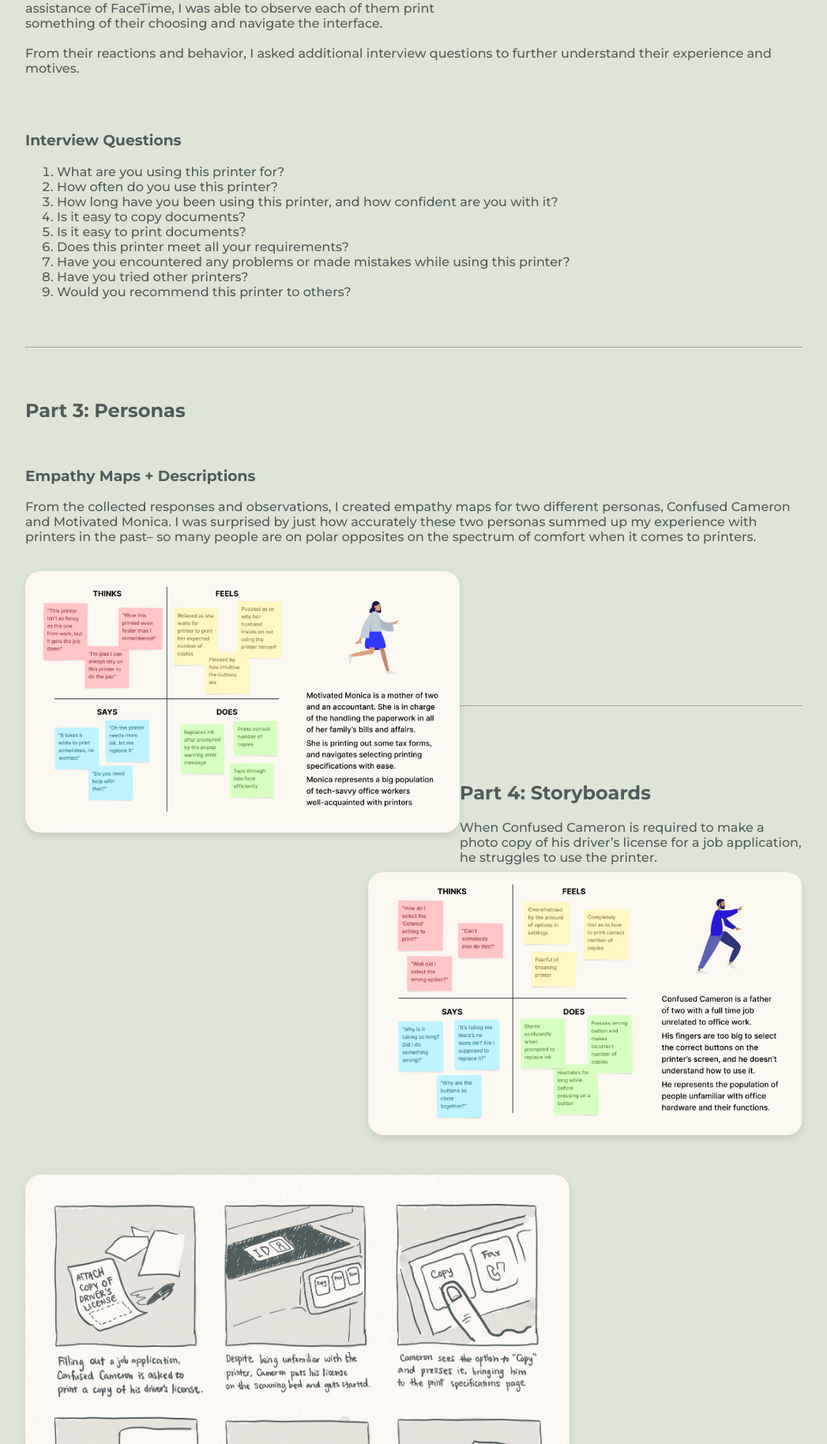
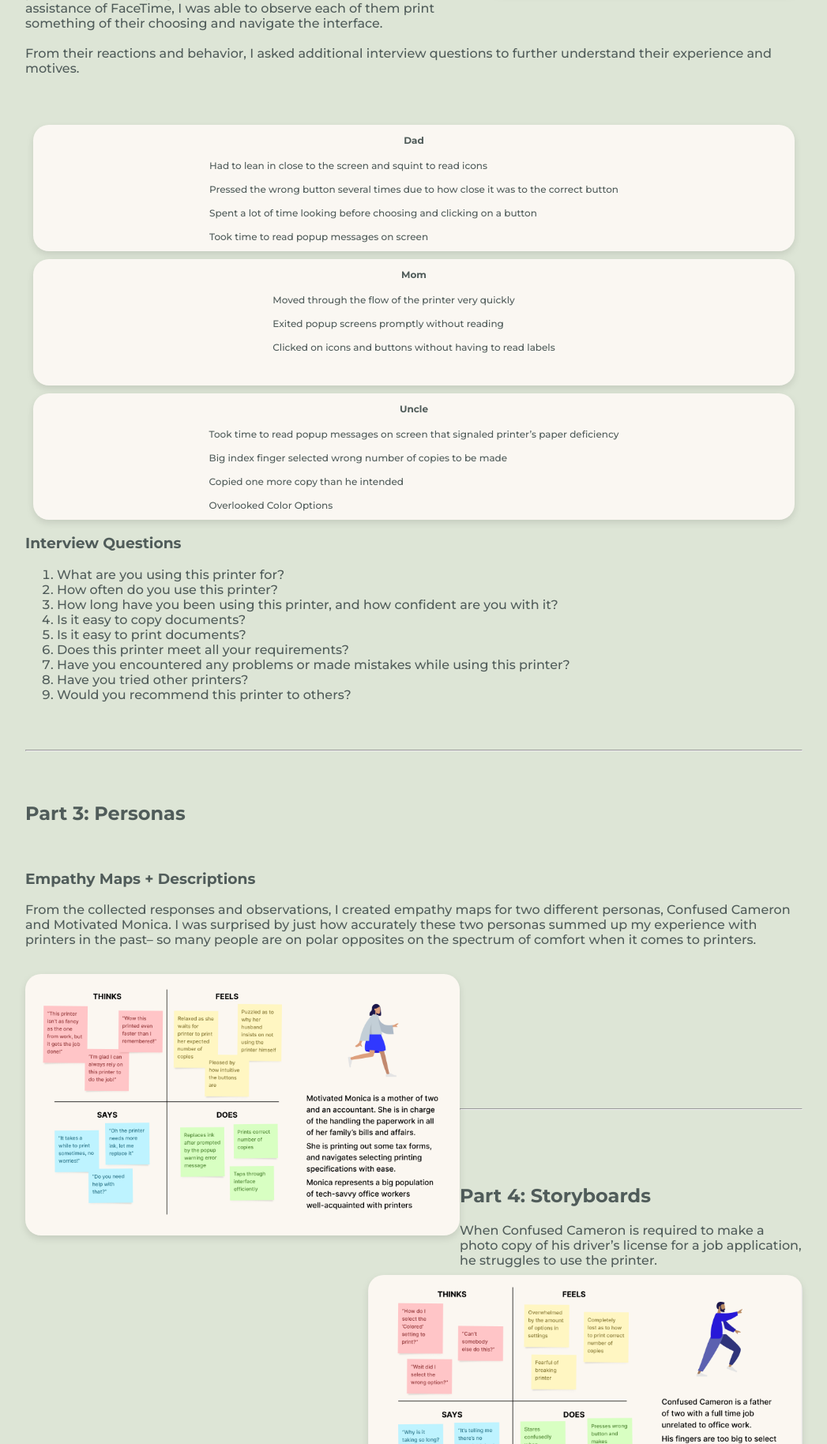
Before and after one commit to theconnieliu/Personas-Storyboarding, a PHP site: page / in a window 1280 px wide. Shown: the part 1081-2909 px from the top of the page at 79% size, without its empty margins (116-1163 px from the left). Run offline with PHP 8.4, Linux system fonts and the light colour scheme.

Commit message:
Added Observation Cards

```diff
--- a/home.html
+++ b/home.html
@@ -81,14 +81,68 @@
 
     <!--Insert Observation Cards Here-->
     <div class= "observation-cards">
-      <div class= "dad-observation-card">
+      <div class= "card" id= "dad-observation">
+        <div class="card-header">
+          <p>
+            <b>Dad</b>
+          </p>
+        </div>
+        <div class="card-body">
+          <p class= "card-text">
+            Had to lean in close to the screen and squint to read icons
+            <br>
+            <br>
+            Pressed the wrong button several times due to how close it was to the correct button
+            <br>
+            <br>
+            Spent a lot of time looking before choosing and clicking on a button
+            <br>
+            <br>
+            Took time to read popup messages on screen
 
+          </p>
+        </div>
       </div>
-      <div class = "mom-observation-card">
+      <div class = "card" id= "mom-observation">
+        <div class="card-header">
+          <p>
+            <b>Mom</b>
+          </p>
+        </div>
+        <div class="card-body">
+          <p class= "card-text">
+            Moved through the flow of the printer very quickly
+            <br>
+            <br>
+            Exited popup screens promptly without reading
+            <br>
+            <br>
+            Clicked on icons and buttons without having to read labels
 
+          </p>
+        </div>
       </div>
-      <div class = "uncle-observation-card">
+      <div class = "card" id= "uncle-observation">
+        <div class="card-header">
+          <p>
+            <b>Uncle</b>
+          </p>
+        </div>
+        <div class="card-body">
+          <p class= "card-text">
+            Took time to read popup messages on screen that signaled printer’s paper deficiency
+            <br>
+            <br>
+            Big index finger selected wrong number of copies to be made
+            <br>
+            <br>
+            Copied one more copy than he intended
+            <br>
+            <br>
+            Overlooked Color Options
 
+          </p>
+        </div>
       </div>
     </div>
 
--- a/index.css
+++ b/index.css
@@ -27,6 +27,7 @@ h1, h2, h3, p, ol, li {
 }
 
 .empathy-card {
+    display: flex;
     border-radius: 20px;
     width: 550px;
     margin-bottom: 50px;
@@ -40,7 +41,7 @@ h1, h2, h3, p, ol, li {
     margin-bottom: 30px;
     text-align: center;
     display: block;
-
+    align-items: center;
 }
 
 #motivated-monica {
@@ -54,3 +55,21 @@ h1, h2, h3, p, ol, li {
 .part-3 {
     margin-bottom: 50px;
 }
+
+.card {
+    background-color: #FAF7F2;
+    height: 10rem;
+    border-radius: 20px;
+    display: flex;
+    flex-direction: column;
+    align-items: center;
+    filter: drop-shadow(0px 4px 4px rgba(0, 0, 0, 0.10));
+    color:#767D70;
+    font-size: 12px;
+    margin: 10px;
+}
+
+.card-text {
+    margin: 20px;
+    margin-top: 5px;
+}
```
